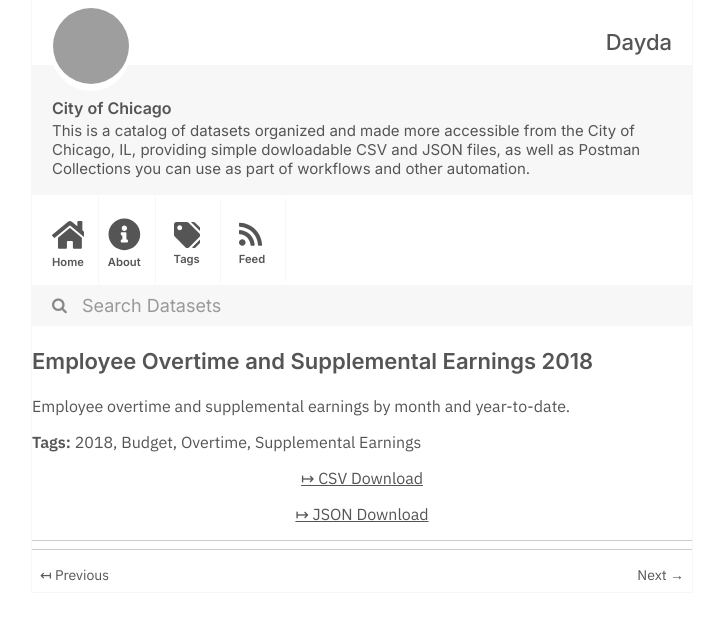
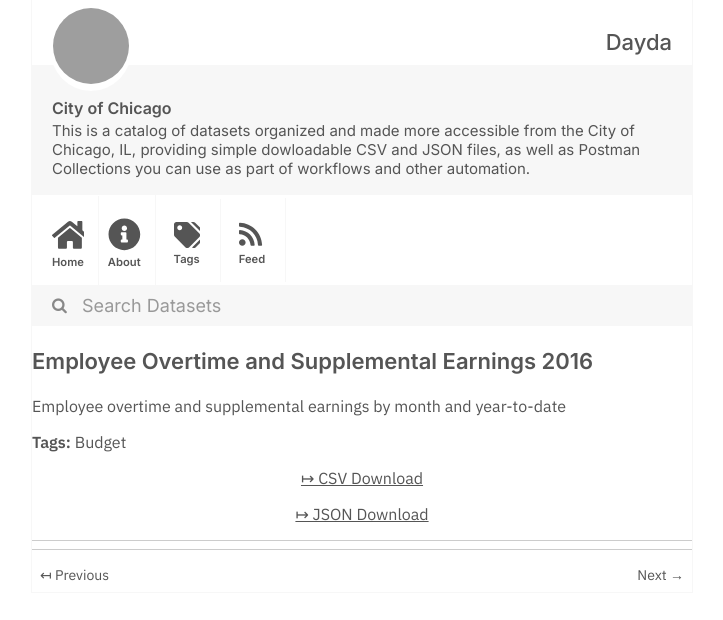
Before and after one commit to dayda-entities/city-of-chicago, a Jekyll site: the page built from _posts/2020-11-10-employee-overtime-and-suppleme.md, in a window 1280 px wide, cut to the strip 0-620 px from the top of the page. Shown: the whole strip, without its empty margins (278-1001 px from the left). Built offline with Jekyll 4.4.1, drawn with Linux system fonts in a browser that asks for light colours; grey boxes are pictures that could not be loaded.

```diff
--- a/_posts/2020-11-10-employee-overtime-and-suppleme.md
+++ b/_posts/2020-11-10-employee-overtime-and-suppleme.md
@@ -1,21 +1,18 @@
 ---
-title: Employee Overtime and Supplemental Earnings 2018
-created: '2020-11-10T16:55:27.103260'
-modified: '2020-11-10T16:55:27.103267'
+title: Employee Overtime and Supplemental Earnings 2016
+created: '2020-11-10T16:55:27.402254'
+modified: '2020-11-10T16:55:27.402264'
 state: active
 type: dataset
 tags:
-  - '2018'
   - Budget
-  - Overtime
-  - Supplemental Earnings
 groups:
   - Local Government
 csv_url: >-
-  https://data.cityofchicago.org/api/views/tpyv-8aee/rows.csv?accessType=DOWNLOAD
+  https://data.cityofchicago.org/api/views/tsqz-67gi/rows.csv?accessType=DOWNLOAD
 json_url: >-
-  https://data.cityofchicago.org/api/views/tpyv-8aee/rows.json?accessType=DOWNLOAD
+  https://data.cityofchicago.org/api/views/tsqz-67gi/rows.json?accessType=DOWNLOAD
 layout: post
 
 ---
-Employee overtime and supplemental earnings by month and year-to-date.
+Employee overtime and supplemental earnings by month and year-to-date
```
